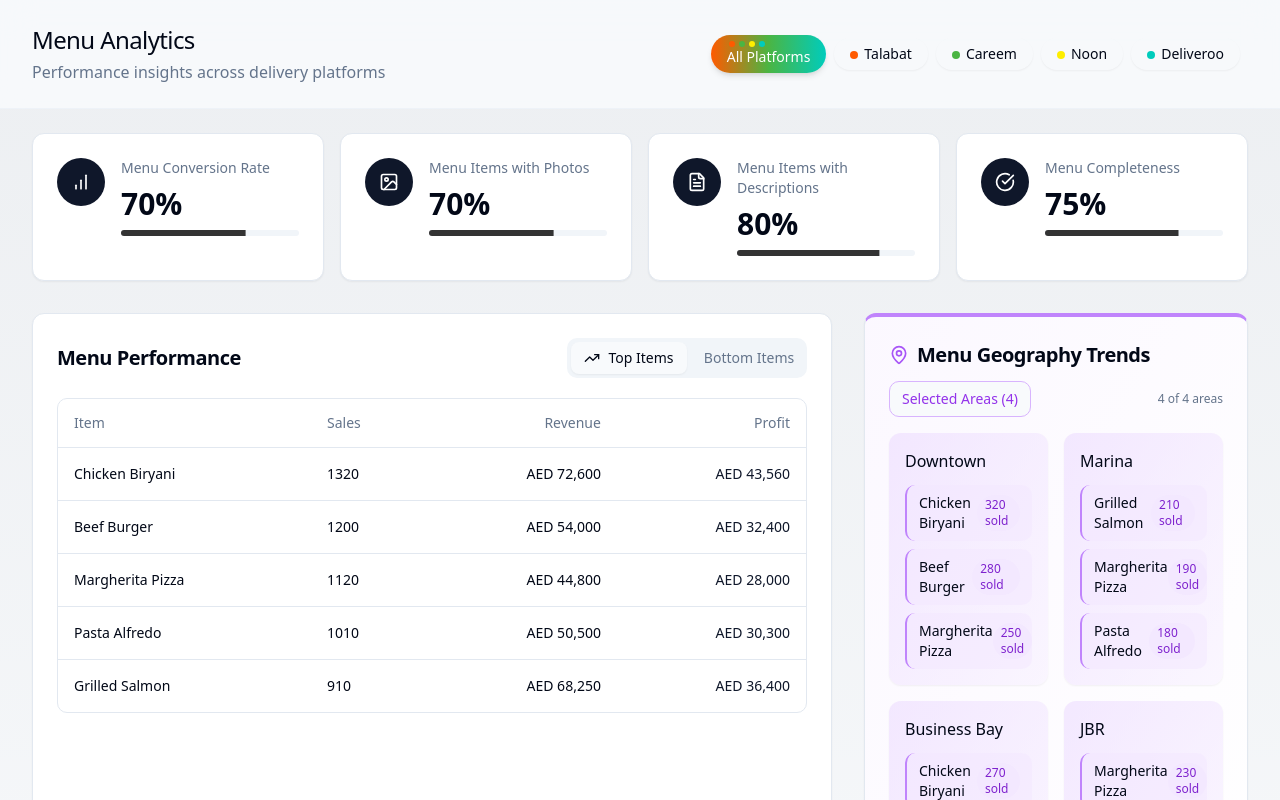
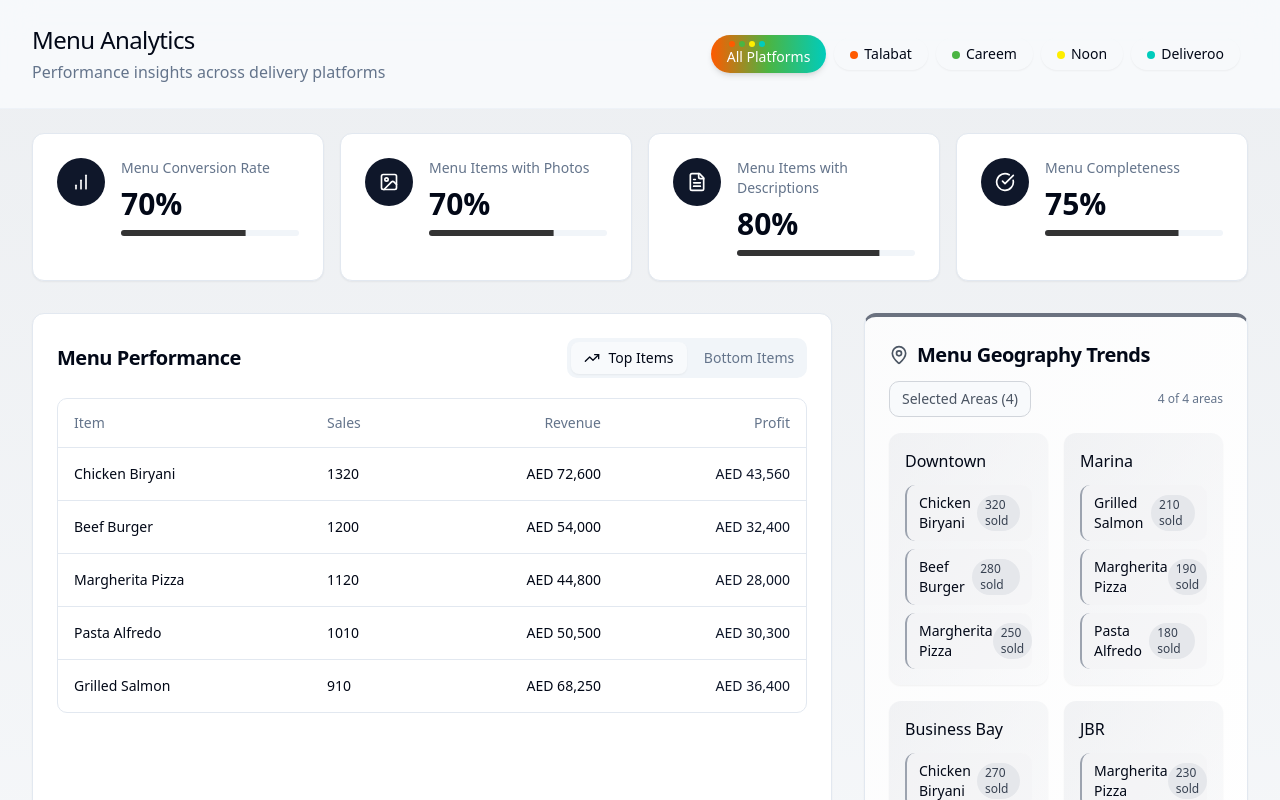
Before and after one commit to AB00k/flavor-analytics-hub-36, a React (Vite) app: page / in a window 1280 px wide. Shown: the top 800 px of the page. Built offline with nearby package versions, Linux system fonts and the light colour scheme.

Commit message:
Refactor component styling
Update component styling to use black tones instead of purple.

```diff
--- a/src/components/MenuGeography.tsx
+++ b/src/components/MenuGeography.tsx
@@ -41,7 +41,7 @@ export const MenuGeography = ({ platform, className }: MenuGeographyProps) => {
       case 'careem': return 'from-platform-careem/20 to-platform-careem/5';
       case 'noon': return 'from-platform-noon/20 to-platform-noon/5';
       case 'deliveroo': return 'from-platform-deliveroo/20 to-platform-deliveroo/5';
-      default: return 'from-purple-200/50 to-purple-100/30'; // Light purple for "all" platform
+      default: return 'from-gray-200/50 to-gray-100/30'; // Black tones for "all" platform
     }
   };
 
@@ -51,14 +51,14 @@ export const MenuGeography = ({ platform, className }: MenuGeographyProps) => {
       case 'careem': return 'border-platform-careem';
       case 'noon': return 'border-platform-noon';
       case 'deliveroo': return 'border-platform-deliveroo';
-      default: return 'border-purple-400'; // Light purple border for "all" platform
+      default: return 'border-gray-400'; // Black tone border for "all" platform
     }
   };
 
   const getItemBgColor = (itemIndex: number) => {
     if (platform === 'all') {
-      // Light purple backgrounds for "all" platform
-      return 'bg-purple-100/50 border-l-2 border-purple-400';
+      // Black tone backgrounds for "all" platform
+      return 'bg-gray-100/50 border-l-2 border-gray-400';
     }
 
     // Platform-specific styling
@@ -88,14 +88,14 @@ export const MenuGeography = ({ platform, className }: MenuGeographyProps) => {
   return (
     <Card className={cn(
       "h-full shadow-sm bg-gradient-to-br from-white to-background",
-      platform !== 'all' ? `border-t-4 ${getPlatformBorderColor()}` : 'border-t-4 border-t-purple-400 bg-gradient-to-br from-purple-100/30 to-white',
+      platform !== 'all' ? `border-t-4 ${getPlatformBorderColor()}` : 'border-t-4 border-t-gray-500 bg-gradient-to-br from-gray-100/30 to-white',
       className
     )}>
       <CardHeader className="pb-3">
         <CardTitle className="text-xl flex items-center">
           <MapPin className={cn(
             "h-5 w-5 mr-2",
-            platform !== 'all' ? `text-platform-${platform}` : 'text-purple-500'
+            platform !== 'all' ? `text-platform-${platform}` : 'text-gray-600'
           )} />
           Menu Geography Trends
         </CardTitle>
@@ -110,7 +110,7 @@ export const MenuGeography = ({ platform, className }: MenuGeographyProps) => {
                 size="sm"
                 className={cn(
                   "flex items-center gap-2 text-sm",
-                  platform !== 'all' ? `border-platform-${platform}/30 text-platform-${platform}` : 'border-purple-300 text-purple-600'
+                  platform !== 'all' ? `border-platform-${platform}/30 text-platform-${platform}` : 'border-gray-300 text-gray-600'
                 )}
               >
                 Selected Areas ({getSelectedAreaCount()})
@@ -190,7 +190,7 @@ export const MenuGeography = ({ platform, className }: MenuGeographyProps) => {
                       <span>{getItemNameById(item.itemId)}</span>
                       <span className={cn(
                         "font-medium px-2 py-0.5 rounded-full text-xs",
-                        platform !== 'all' ? `bg-platform-${platform}/20 text-platform-${platform}` : 'bg-purple-100 text-purple-700'
+                        platform !== 'all' ? `bg-platform-${platform}/20 text-platform-${platform}` : 'bg-gray-200 text-gray-700'
                       )}>
                         {item.salesCount} sold
                       </span>
```
